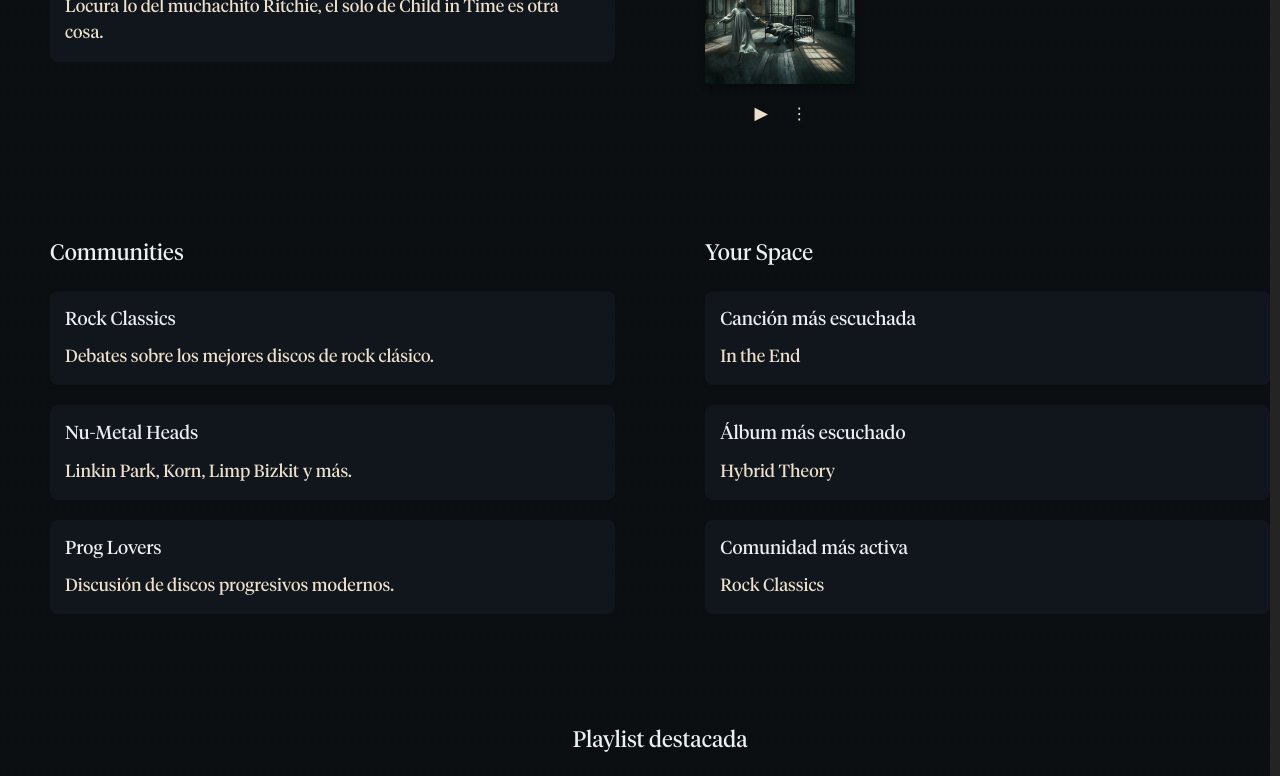
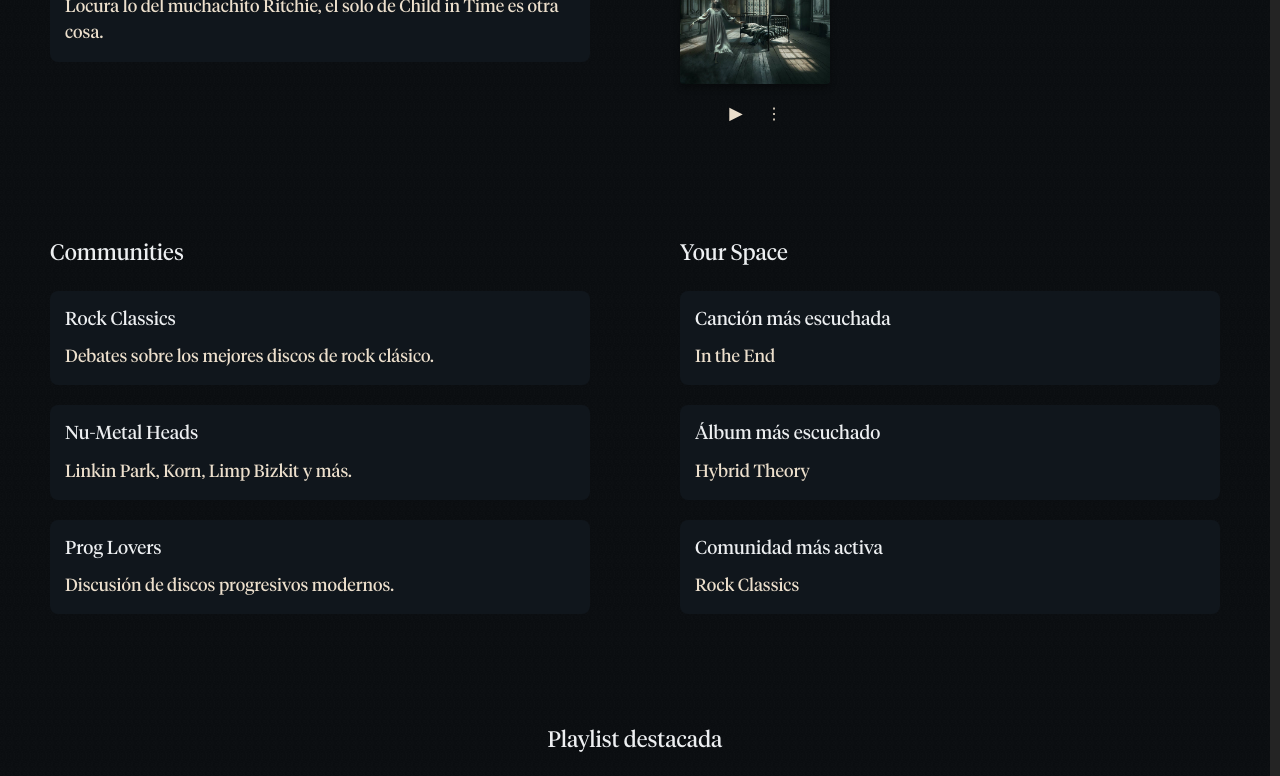
Before and after one commit to franqong/penta, a React (Vite) app in the folder frontend/: page / in a window 1280 px wide. Shown: the part 1337-2113 px from the top of the page. Built offline with nearby package versions, Linux system fonts and the light colour scheme; grey boxes are pictures that could not be loaded.

Commit message:
fix: section zoom sobresaliendo del body

```diff
--- a/frontend/src/App.css
+++ b/frontend/src/App.css
@@ -41,8 +41,14 @@
   box-sizing: border-box;
 }
 
+*, *::before, *::after {
+  box-sizing: border-box;
+}
+
 body {
   font-family: "TiemposHeadline-Regular", sans-serif;
+  overflow-x: hidden;
+
   margin: 0;
   min-height: 100vh;
 
--- a/frontend/src/pages/Home.css
+++ b/frontend/src/pages/Home.css
@@ -1,9 +1,10 @@
 .home-grid {
   display: grid;
-  grid-template-columns: 1fr 1fr;
+  grid-template-columns: repeat(2, minmax(0, 1fr));
   grid-template-rows: repeat(3, auto);
   gap: 30px;
   padding: 20px;
+  box-sizing: border-box;
 }
 
 .heading {
```
